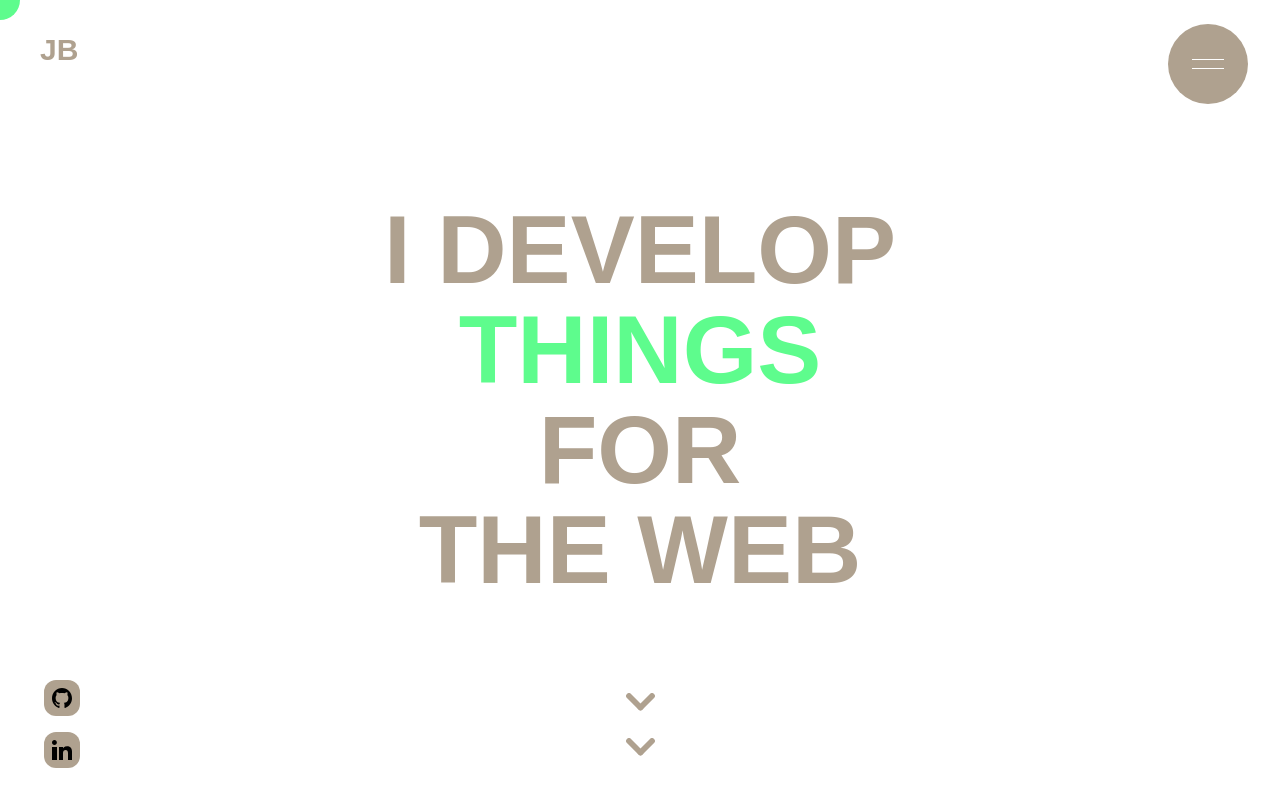
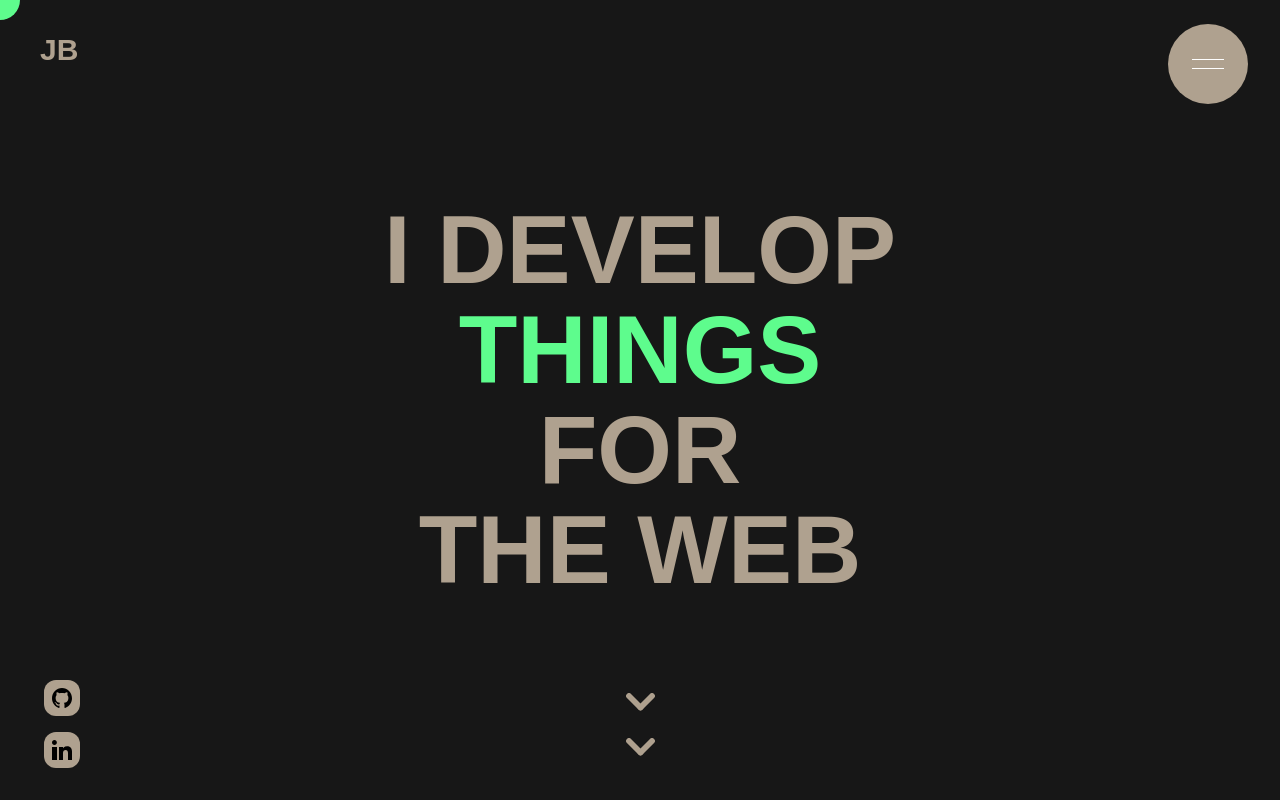
Before and after one commit to jorisbertier/NewPortfolioNext, a Next.js app: page / in a window 1280 px wide. Shown: the top 800 px of the page. Built offline with nearby package versions, Linux system fonts and the light colour scheme; grey boxes are pictures that could not be loaded; a web font is replaced by a local one.

Commit message:
change system color

```diff
--- a/src/app/globals.css
+++ b/src/app/globals.css
@@ -3,17 +3,17 @@
 @tailwind utilities;
 
 :root {
-  --background: #ffffff;
-  --foreground: #171717;
+  --background: #171717;
+  --foreground: #afa18f;
   --secondary: #afa18f;
 }
 
-@media (prefers-color-scheme: dark) {
+/* @media (prefers-color-scheme: dark) {
   :root {
     --background: #0a0a0a;
     --foreground: #ededed;
   }
-}
+} */
 
 @font-face {
   font-family: 'Avant Garde Book BT';
```
